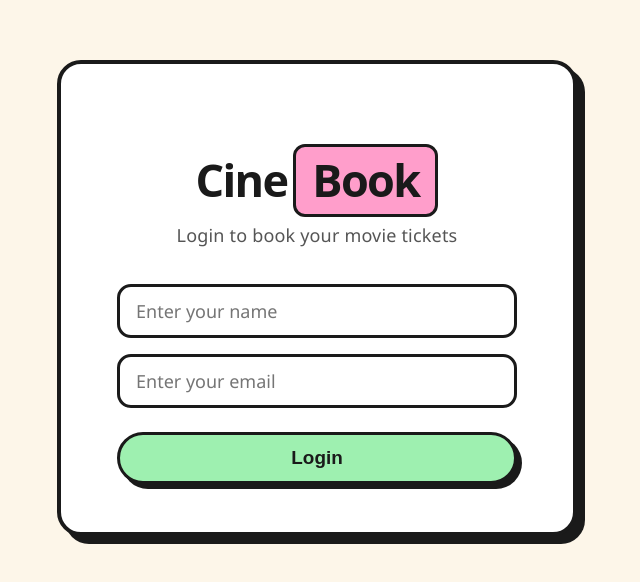
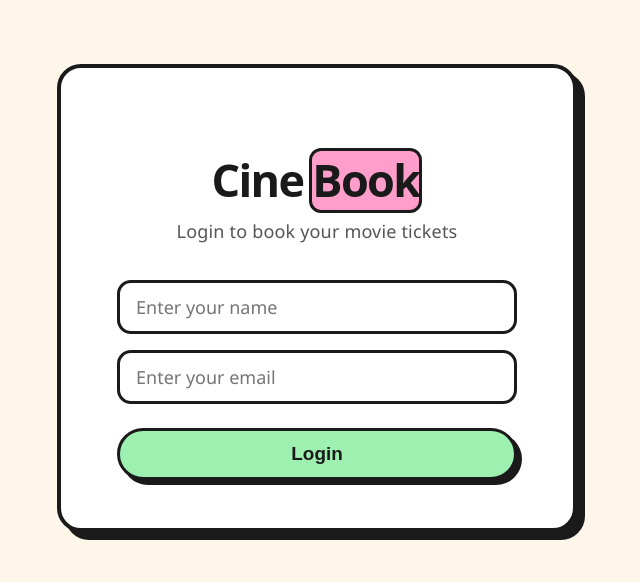
Before and after one commit to mj-creates/CineBook, a React (Vite) app: page /login in a window 1280 px wide. Shown: the part 102-684 px from the top of the page, without its empty margins (323-963 px from the left). Built offline with nearby package versions, Linux system fonts and the light colour scheme.

Commit message:
seats route

```diff
--- a/src/App.jsx
+++ b/src/App.jsx
@@ -10,6 +10,7 @@ function App() {
         <Route path="/" element={<Landing />} />
         <Route path="/login" element={<Login />} />
         <Route path="/home" element={<Home />} />
+        <Route path="/seats/:movieId" element={<div>Seat selection coming soon</div>} />
       </Routes>
     </BrowserRouter>
   );
--- a/src/person1-landing-login-home/Login.css
+++ b/src/person1-landing-login-home/Login.css
@@ -27,7 +27,7 @@
 
 .login-card h1 span {
   background: #ff9ecb;
-  padding: 4px 16px;
+  padding: 4px 16i px;
   border: 3px solid #1a1a1a;
   border-radius: 12px;
   display: inline-block;
```
